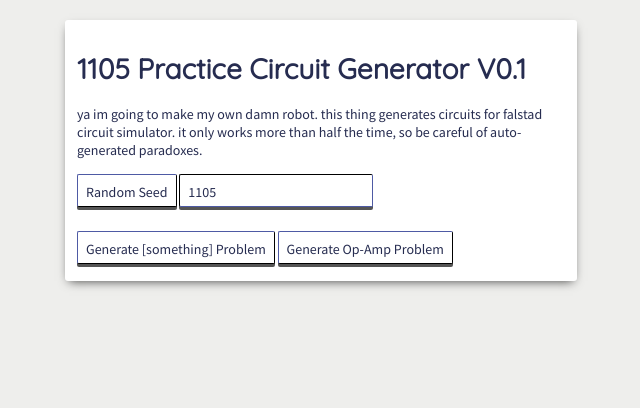
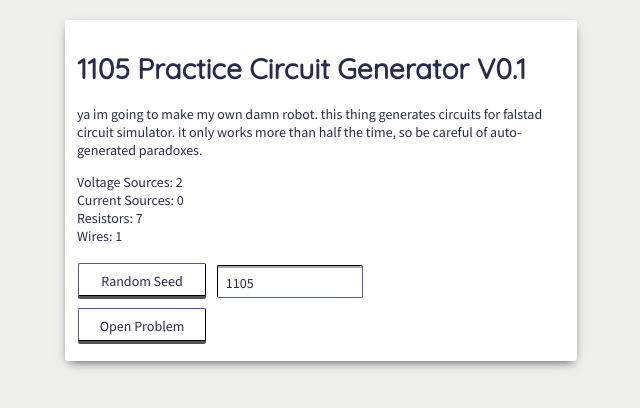
Before and after one commit to Capital-Asterisk/1105-circuit-gen, a plain HTML site: page index.html in a window 1280 px wide. Shown: the whole page, without its empty margins (319-959 px from the left). Drawn offline with Linux system fonts and the light colour scheme.

Commit message:
Slightly improved UI

```diff
--- a/index.html
+++ b/index.html
@@ -1,7 +1,7 @@
 <!DOCTYPE html>
 <html lang="en">
   <head>
-  <title>Falstad Problem Generator</title>
+  <title>1105 Practice Circuit Generator</title>
   <link href="https://fonts.googleapis.com/css?family=Quicksand|Source+Sans+Pro" rel="stylesheet">
 
   <style>
@@ -22,27 +22,43 @@
       font-family: 'Quicksand', bold;
     }
 
-    button, input {
+
+    button {
       font-family: 'Source Sans Pro', sans-serif, bold;
       color: #262c50;
       font-size: 14px;
       background-color: #ffffff;
       padding: 8px;
       padding-bottom: 5px;
-      margin-top: 3px;
-      margin-bottom: 3px;
+      margin: 6px 4px 6px 1px;
       border-width: 1px;
       border-color: #262c50;
       border-radius: 2px;
       box-shadow: 0 3px #555;
       transform: translateY(-2px);
+      transition: transform 0.07s, box-shadow 0.07s;
+      transition-timing-function: cubic-bezier(0.0,0.5,0.8,1.0);
+    }
+
+    input {
+      font-family: 'Source Sans Pro', sans-serif, bold;
+      color: #262c50;
+      font-size: 14px;
+      background-color: #ffffff;
+      padding: 8px;
+      padding-bottom: 5px;
+      margin: 6px 4px 6px 4px;
+      border-width: 1px;
+      border-color: #262c50;
+      border-radius: 2px;
+      box-shadow: inset 0 2px #aaa;
     }
 
     button:active {
       background-color: #3e8e41;
       box-shadow: 0 1px #333;
       transform: translateY(0px);
-
+      transition: transform 0s, box-shadow 0s;
     }
 
     button:hover {background-color: #cbd6fc;}
@@ -79,13 +95,12 @@
     <div>
       <h1>1105 Practice Circuit Generator V0.1</h1>
       <p>ya im going to make my own damn robot. this thing generates circuits for falstad circuit simulator. it only works more than half the time, so be careful of auto-generated paradoxes.</p>
+      <p id="moist">moiwst</p>
+      <button type="button" style="width: 128px;" onclick="seed.value = Math.floor(Math.random() * 1105); seed.onchange();">Random Seed</button>
+      <input type="number" style="width: 128px;" id="seed" value="1105"><br>
 
-      <button type="button" onclick="seed.value = Math.floor(Math.random() * 1105)">Random Seed</button>
-      <input type="number" id="seed" value="1105"><br>
-      <br>
-        <button id="generate" type="button" onclick="generateA();">Generate [something] Problem</button>
-        <button id="generate" type="button" onclick="alert('This is not implemented yet hahahahaha')">Generate Op-Amp Problem</button>
-      </br>
+      <button id="generate" style="width: 128px;" type="button" onclick="window.open(linkA);">Open Problem</button>
+
 
     </div>
 
@@ -102,8 +117,10 @@
      */
 
     var seed = document.getElementById("seed");
+    var info = document.getElementById("moist");
     var randomizer = "yes this string is used to generate random numbers but why. this is a terrible solution but i'm lazy. it seems to kind of work though at least throuh moist moist moist ?sdf[a[[w83yvnw89mc3  6b8asdAN aksD lajdASFj;sopg[9resy-9suv0t-9u38=-120=01294=092(*^^$!@@%RTFGIUyb86bas9ydas0dyna0cws89a";
     var eeTwelve = [10, 12, 15, 18, 22, 27, 33, 47, 56, 68, 82];
+    var linkA = "";
 
     //pseudo pseudo random number generator
     var pprng = {
@@ -120,6 +137,10 @@
             return returnMe;
         }
 
+    }
+
+    seed.onchange = function(e) {
+        linkA = "https://www.falstad.com/circuit/circuitjs.html?cct=" + encodeURI(generateA());
     }
 
     var createComponent = function(type, position, value) {
@@ -194,6 +215,11 @@
         console.log("Current sources: " + currentSrcCount);
         console.log("Resistors: " + resistorCount);
         console.log("Wires: " + wireCount);
+
+        info.innerText = "Voltage Sources: " + voltageSrcCount
+                          + "\nCurrent Sources: " + currentSrcCount
+                          + "\nResistors: " + resistorCount
+                          + "\nWires: " + wireCount;
 
         for (var i = 0; i < voltageSrcCount; i ++)
         {
@@ -272,8 +298,11 @@
         falstad += createComponent("x", [74, 432, 226, 435], "Solve\\sfor\\sPower\\sdissipated\\sby\\sR1");
 
         console.log(falstad);
-        window.open("https://www.falstad.com/circuit/circuitjs.html?cct=" + encodeURI(falstad));
+        return falstad;
+        //window.open("https://www.falstad.com/circuit/circuitjs.html?cct=" + encodeURI(falstad));
     }
+
+    seed.onchange();
 
     </script>
   </body>
```
